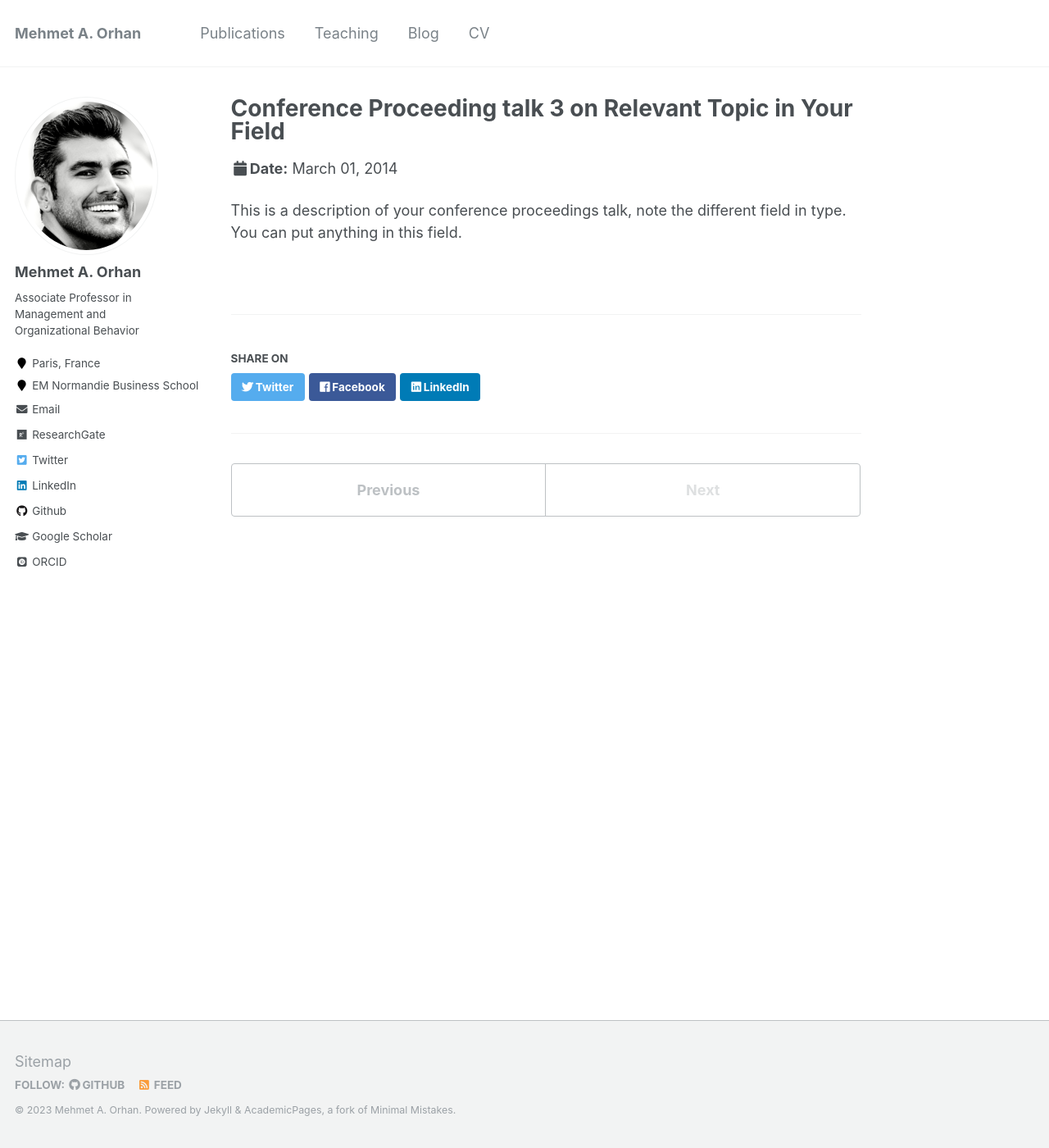
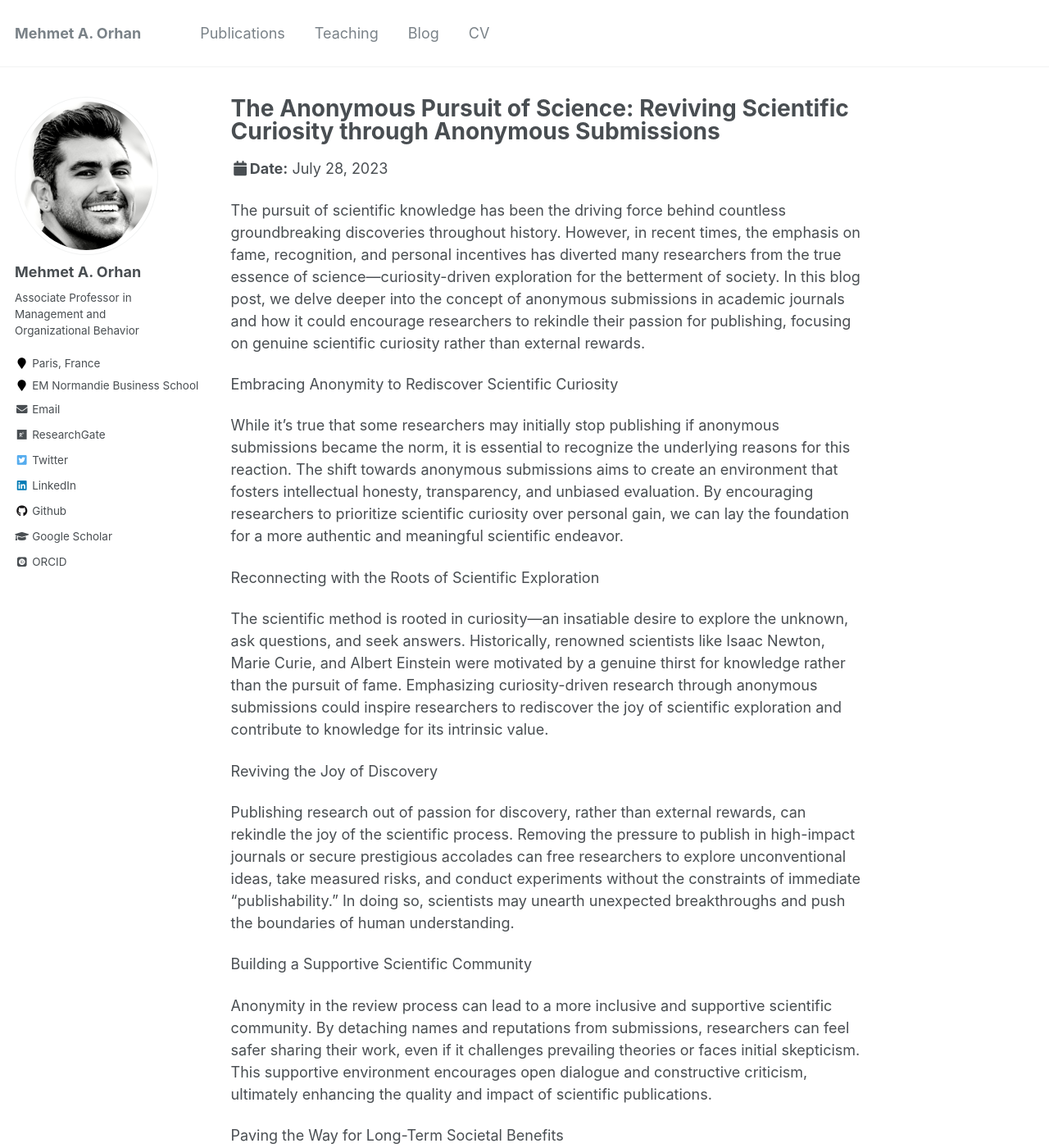
Before and after one commit to maorhan/maorhan.github.io, a Jekyll site: the page built from _talks/2014-03-01-talk-3.md, in a window 1280 px wide and 1400 px high. Shown: the whole window at 82% size. Built offline with Jekyll 4.4.1, drawn with Linux system fonts in a browser that asks for light colours; some web fonts are replaced; some of the changed text lies outside the part shown.

Commit message:
Update 2014-03-01-talk-3.md

```diff
--- a/_talks/2014-03-01-talk-3.md
+++ b/_talks/2014-03-01-talk-3.md
@@ -1,11 +1,35 @@
 ---
-title: "Conference Proceeding talk 3 on Relevant Topic in Your Field"
+title: "The Anonymous Pursuit of Science: Reviving Scientific Curiosity through Anonymous Submissions"
 collection: talks
-type: "Conference proceedings talk"
+type: "Blog"
 permalink: /talks/2014-03-01-talk-3
-venue: "Testing Institute of America 2014 Annual Conference"
-date: 2014-03-01
-location: "Los Angeles, CA"
+venue: "substack.com"
+date: 2023-07-28
+location: "Paris, France"
 ---
 
-This is a description of your conference proceedings talk, note the different field in type. You can put anything in this field.
+The pursuit of scientific knowledge has been the driving force behind countless groundbreaking discoveries throughout history. However, in recent times, the emphasis on fame, recognition, and personal incentives has diverted many researchers from the true essence of science—curiosity-driven exploration for the betterment of society. In this blog post, we delve deeper into the concept of anonymous submissions in academic journals and how it could encourage researchers to rekindle their passion for publishing, focusing on genuine scientific curiosity rather than external rewards.
+
+Embracing Anonymity to Rediscover Scientific Curiosity
+
+While it’s true that some researchers may initially stop publishing if anonymous submissions became the norm, it is essential to recognize the underlying reasons for this reaction. The shift towards anonymous submissions aims to create an environment that fosters intellectual honesty, transparency, and unbiased evaluation. By encouraging researchers to prioritize scientific curiosity over personal gain, we can lay the foundation for a more authentic and meaningful scientific endeavor.
+
+Reconnecting with the Roots of Scientific Exploration
+
+The scientific method is rooted in curiosity—an insatiable desire to explore the unknown, ask questions, and seek answers. Historically, renowned scientists like Isaac Newton, Marie Curie, and Albert Einstein were motivated by a genuine thirst for knowledge rather than the pursuit of fame. Emphasizing curiosity-driven research through anonymous submissions could inspire researchers to rediscover the joy of scientific exploration and contribute to knowledge for its intrinsic value.
+
+Reviving the Joy of Discovery
+
+Publishing research out of passion for discovery, rather than external rewards, can rekindle the joy of the scientific process. Removing the pressure to publish in high-impact journals or secure prestigious accolades can free researchers to explore unconventional ideas, take measured risks, and conduct experiments without the constraints of immediate "publishability." In doing so, scientists may unearth unexpected breakthroughs and push the boundaries of human understanding.
+
+Building a Supportive Scientific Community
+
+Anonymity in the review process can lead to a more inclusive and supportive scientific community. By detaching names and reputations from submissions, researchers can feel safer sharing their work, even if it challenges prevailing theories or faces initial skepticism. This supportive environment encourages open dialogue and constructive criticism, ultimately enhancing the quality and impact of scientific publications.
+
+Paving the Way for Long-Term Societal Benefits
+
+Focusing on the intrinsic motivation of scientific curiosity can lead to research with lasting societal benefits. By prioritizing the pursuit of knowledge, researchers are more likely to address pressing global challenges, such as climate change, public health crises, and technological advancements, with a genuine desire to make a positive impact on humanity.
+
+So What?
+
+The shift towards anonymous submissions in academic journals holds the potential to reinvigorate the scientific community’s commitment to curiosity-driven research. While some researchers may initially resist the change, it is vital to recognize that the true essence of science lies in the pursuit of knowledge for its own sake. By embracing anonymity, we can build a scientific ecosystem that encourages collaboration, risk-taking, and intellectual honesty—qualities that have historically led to the most significant advancements in human understanding. As we journey back to the roots of scientific curiosity, we pave the way for a brighter and more enlightened future, driven by the genuine quest for knowledge and the betterment of society.
```
